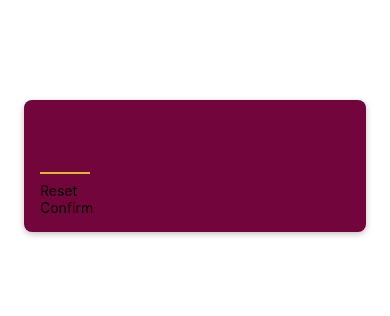
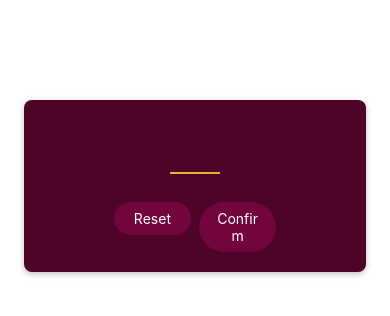
Before and after one commit to ThiagoSantiago/GuessMyNumber, a React Native app: screen / in a window 390 px wide. Shown: the top 316 px of the page. Built offline with nearby package versions, Linux system fonts and the light colour scheme.

Commit message:
Apply some styling for the buttons

```diff
--- a/components/PrimaryButton.js
+++ b/components/PrimaryButton.js
@@ -1,11 +1,46 @@
-import { View, Text } from "react-native";
+import { View, Text, Pressable, StyleSheet } from "react-native";
 
 function PrimaryButton({ children }) {
+  function pressHandler() {
+    console.log("Pressed!");
+  }
+
   return (
-    <View>
-      <Text>{children}</Text>
+    <View style={styles.buttonOuterContainer}>
+      <Pressable
+        style={({ pressed }) =>
+          pressed
+            ? [styles.buttonInnerContainer, styles.pressed]
+            : styles.buttonInnerContainer
+        }
+        onPress={pressHandler}
+        android_ripple={{ color: "#640233" }}
+      >
+        <Text style={styles.buttonText}>{children}</Text>
+      </Pressable>
     </View>
   );
 }
 
 export default PrimaryButton;
+
+const styles = StyleSheet.create({
+  buttonOuterContainer: {
+    borderRadius: 28,
+    margin: 4,
+    overflow: "hidden",
+  },
+  buttonInnerContainer: {
+    backgroundColor: "#72063c",
+    paddingVertical: 8,
+    paddingHorizontal: 16,
+    elevation: 2,
+  },
+  buttonText: {
+    color: "white",
+    textAlign: "center",
+  },
+  pressed: {
+    opacity: 0.75,
+  },
+});
--- a/screens/GameScreen.js
+++ b/screens/GameScreen.js
@@ -11,8 +11,14 @@
         autoCapitalize="none"
         autoCorrect={false}
       />
-      <PrimaryButton>Reset</PrimaryButton>
-      <PrimaryButton>Confirm</PrimaryButton>
+      <View style={styles.buttonsContainer}>
+        <View style={styles.buttonContainer}>
+          <PrimaryButton>Reset</PrimaryButton>
+        </View>
+        <View style={styles.buttonContainer}>
+          <PrimaryButton>Confirm</PrimaryButton>
+        </View>
+      </View>
     </View>
   );
 }
@@ -21,11 +27,13 @@
 
 const styles = StyleSheet.create({
   inputContainer: {
+    justifyContent: "center",
+    alignItems: "center",
     marginTop: 100,
     marginHorizontal: 24,
     borderRadius: 8,
     padding: 16,
-    backgroundColor: "#72063c",
+    backgroundColor: "#4e0329",
     elevation: 4,
     shadowColor: "black",
     shadowOffset: { width: 0, height: 2 },
@@ -43,4 +51,11 @@
     fontWeight: "bold",
     textAlign: "center",
   },
+  buttonsContainer: {
+    flexDirection: "row",
+    paddingTop: 16
+  },
+  buttonContainer: {
+    flex: 1
+  }
 });
```
